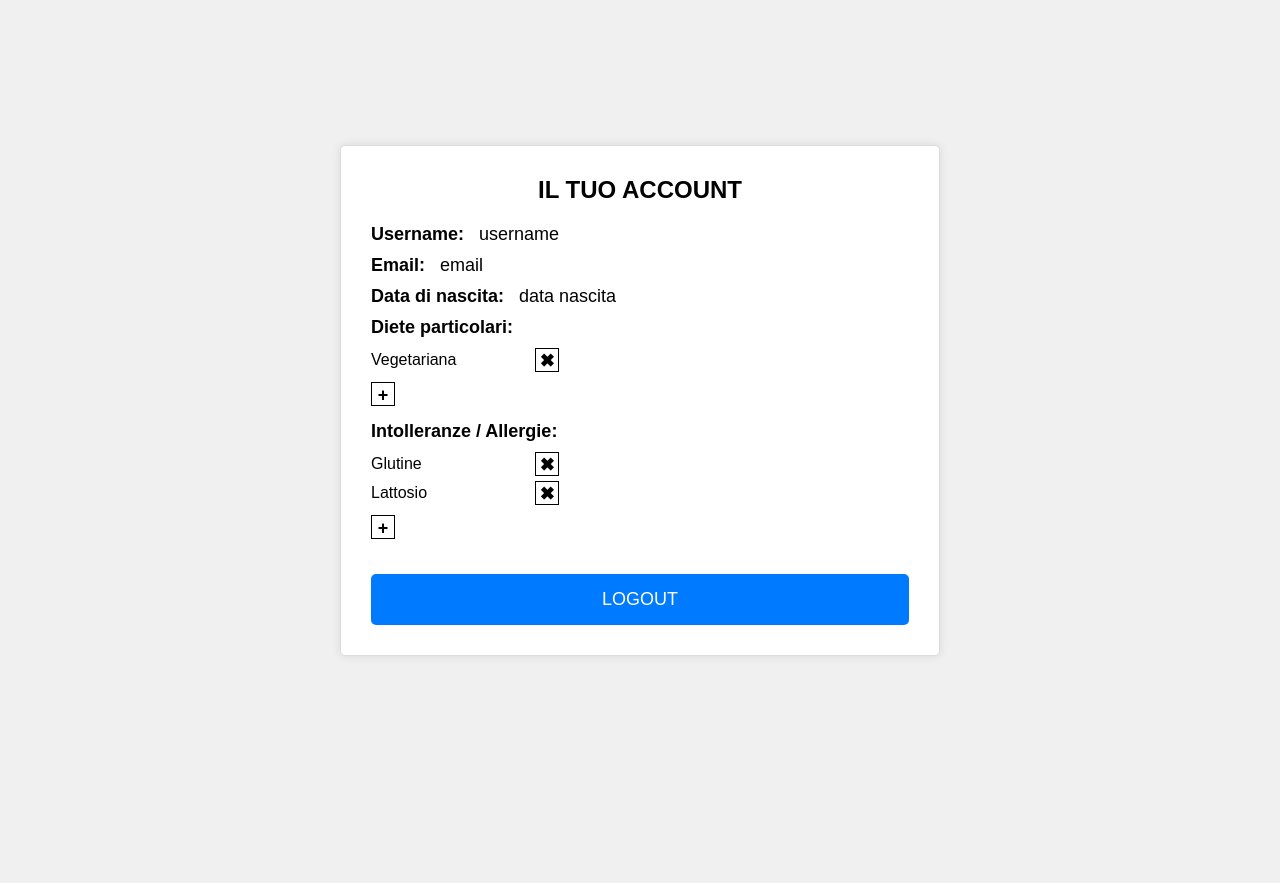
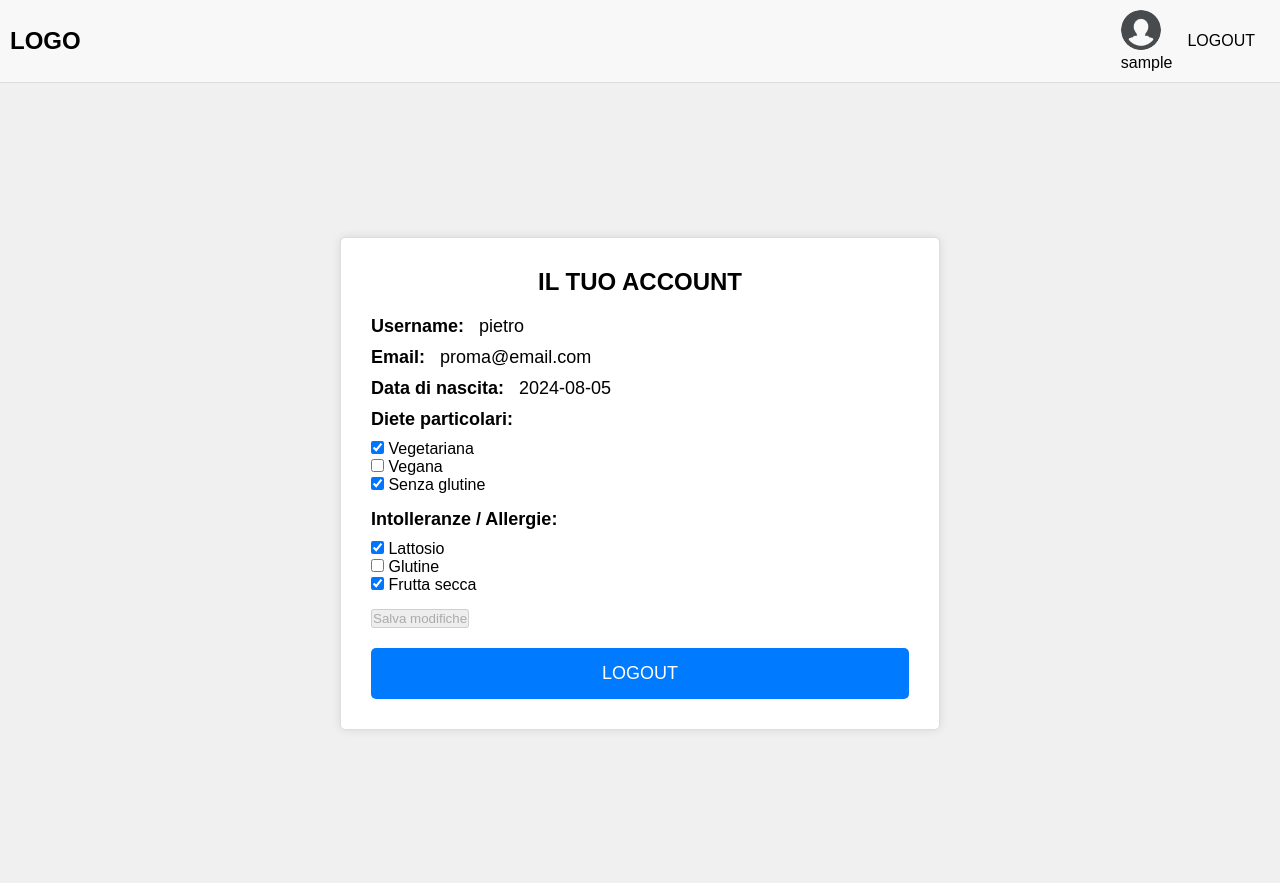
Before and after one commit to Dariop8/progetto-lab-ASSI-2023-2024, a Flask app: page /account in a window 1280 px wide. Before the commit the page ends 656 px from the top, so only its background shows below. Run offline with Flask 3, Linux system fonts and the light colour scheme; a user stored in the database is signed in.

Commit message:
l'utente può modificare le diete/allergie + fix

```diff
--- a/app.py
+++ b/app.py
@@ -210,13 +210,39 @@ def github_login():
 
     return redirect(url_for("main_route"))
 
-# @app.route('/<something>')
-# def goto(something):
-#     return redirect(url_for('main_route'))
+@app.route('/<something>')
+def goto(something):
+    return redirect(url_for('main_route'))
 
 @app.route("/account")
 def account():
-    return render_template("account.html")
+    if 'id' in session:
+        user_id = session['id']
+        user = Users.query.get(user_id)
+
+        if user:
+            return render_template("account.html", username=user.username, email=user.email, data_nascita=user.data_di_nascita.strftime('%Y-%m-%d') if user.data_di_nascita else "N/A", diete=user.diete, intolleranze=user.intolleranze)
+
+    return redirect(url_for("login"))
+
+@app.route('/update_preferences', methods=['POST'])
+def update_preferences():
+    if 'id' in session:
+        user_id = session['id']
+        user = Users.query.get(user_id)
+
+        # Aggiorna le diete
+        selected_diets = request.form.getlist('diet')
+        user.diete = selected_diets
+
+        # Aggiorna le intolleranze
+        selected_allergies = request.form.getlist('allergies')
+        user.intolleranze = selected_allergies
+
+        db.session.commit()
+        return redirect(url_for('account'))
+
+    return redirect(url_for('login'))
 
 @app.route("/ricetta")
 def ricetta():
--- /dev/null
+++ b/static/account.js
@@ -0,0 +1,27 @@
+// per disattivare il bottone salva modifiche se non è stato cambiato nessun flag
+
+document.addEventListener('DOMContentLoaded', function () {
+    const form = document.getElementById('preferences-form');
+    const saveButton = document.getElementById('save-button');
+
+    const initialState = {
+        diet: Array.from(document.querySelectorAll('input[name="diet"]')).map(cb => cb.checked),
+        allergies: Array.from(document.querySelectorAll('input[name="allergies"]')).map(cb => cb.checked),
+    };
+
+    function checkChanges() {
+        const currentState = {
+            diet: Array.from(document.querySelectorAll('input[name="diet"]')).map(cb => cb.checked),
+            allergies: Array.from(document.querySelectorAll('input[name="allergies"]')).map(cb => cb.checked),
+        };
+
+        const dietChanged = !initialState.diet.every((value, index) => value === currentState.diet[index]);
+        const allergiesChanged = !initialState.allergies.every((value, index) => value === currentState.allergies[index]);
+
+        saveButton.disabled = !(dietChanged || allergiesChanged);
+    }
+
+    form.addEventListener('change', checkChanges);
+
+    checkChanges();
+});
--- a/templates/account.html
+++ b/templates/account.html
@@ -1,3 +1,7 @@
+{% extends 'header.html' %}
+{% block contenttop %}
+
+
 <!DOCTYPE html>
 <html lang="it">
 <head>
@@ -5,45 +9,62 @@
     <meta name="viewport" content="width=device-width, initial-scale=1.0">
     <title>Il Tuo Account</title>
     <link rel="stylesheet" href="{{ url_for('static', filename='account.css')}}">
+    <script src="../static/account.js"></script>
+
 </head>
 <body>
+    {% endblock %}
+    {% block contentdown %}
     <div class="container">
 
         <main>
             <div class="account-box">
                 <h2>IL TUO ACCOUNT</h2>
                 <div class="account-details">
-                    <p>Username: <span class="user-info">username</span></p>
-                    <p>Email: <span class="user-info">email</span></p>
-                    <p>Data di nascita: <span class="user-info">data nascita</span></p>
-                    <div class="editable-info">
-                        <p>Diete particolari:</p>
-                        <div class="item-list">
-                            <div class="item">
-                                <span class="item-text">Vegetariana</span>
-                                <button class="remove-item">✖</button>
+
+                    <p>Username: <span class="user-info">{{ username }}</span></p>
+                    <p>Email: <span class="user-info">{{ email }}</span></p>
+                    <p>Data di nascita: <span class="user-info">{{ data_nascita }}</span></p>
+                    <form id="preferences-form" method="POST" action="/update_preferences">
+                        <div class="editable-info">
+                            <p>Diete particolari:</p>
+                            <div class="checkbox-group">
+                                <label>
+                                    <input type="checkbox" id="diet-vegetariana" name="diet" value="vegetariana" {% if 'vegetariana' in diete %} checked {% endif %}> Vegetariana
+                                </label><br>
+                                <label>
+                                    <input type="checkbox" id="diet-vegana" name="diet" value="vegana" {% if 'vegana' in diete %} checked {% endif %}> Vegana
+                                </label><br>
+                                <label>
+                                    <input type="checkbox" id="diet-senza-glutine" name="diet" value="senza-glutine" {% if 'senza-glutine' in diete %} checked {% endif %}> Senza glutine
+                                </label>
                             </div>
-                            <button class="add-item">+</button>
                         </div>
-                    </div>
-                    <div class="editable-info">
-                        <p>Intolleranze / Allergie:</p>
-                        <div class="item-list">
-                            <div class="item">
-                                <span class="item-text">Glutine</span>
-                                <button class="remove-item">✖</button>
+
+                        <div class="editable-info">
+                            <p>Intolleranze / Allergie:</p>
+                            <div class="checkbox-group">
+                                <label>
+                                    <input type="checkbox" id="allergy-lattosio" name="allergies" value="lattosio" {% if 'lattosio' in intolleranze %} checked {% endif %}> Lattosio
+                                </label><br>
+                                <label>
+                                    <input type="checkbox" id="allergy-glutine" name="allergies" value="glutine" {% if 'glutine' in intolleranze %} checked {% endif %}> Glutine
+                                </label><br>
+                                <label>
+                                    <input type="checkbox" id="allergy-frutta-secca" name="allergies" value="frutta-secca" {% if 'frutta-secca' in intolleranze %} checked {% endif %}> Frutta secca
+                                </label>
                             </div>
-                            <div class="item">
-                                <span class="item-text">Lattosio</span>
-                                <button class="remove-item">✖</button>
-                            </div>
-                            <button class="add-item">+</button>
                         </div>
-                    </div>
+
+                        <button type="submit" id="save-button" disabled>Salva modifiche</button>
+                    </form>
+
+
                 </div>
-                <button class="logout-button">LOGOUT</button>
+                <a href="{{ url_for('logout') }}"><button class="logout-button">LOGOUT</button></a>
             </div>
         </main>
     </div>
 </body>
 </html>
+{% endblock %}
--- a/templates/header.html
+++ b/templates/header.html
@@ -8,8 +8,8 @@
     {% if session %}
     <div class="user">
         <a href="account">
-        <img src="user_icon.png" alt="User Icon">
-        <p>Nome</p>
+        <img src="../static/images/deafault_profile_img.png" alt="User Icon">
+        <p>{{ session['username'] }}</p>
         </a>
         <a href="/logout">LOGOUT</a>
 
--- a/templates/login.html
+++ b/templates/login.html
@@ -36,7 +36,7 @@
                         <button id="facebook-button" class="facebook-login">f</button>
                         <button id="github-button" class="github-login">😺</button>
                     </div>
-                    <p><a href="/registrazione">Registrati</a></p>
+                    <p>Non hai ancora un account? <a href="/registrazione">Registrati</a></p>
                 </div>
             </div>
         </main>
--- a/templates/registrazione.html
+++ b/templates/registrazione.html
@@ -18,7 +18,7 @@
         <main>
             <div class="registration-box">
                 <h2>Registrazione</h2>
-                <form>
+                <form method="POST">
                     <div class="input-group">
                         <label for="username">Username</label>
                         <input type="text" id="username" name="username" required>
@@ -34,6 +34,10 @@
                     <div class="input-group">
                         <label for="password">Password</label>
                         <input type="password" id="password" name="password" required>
+                    </div>
+                    <div class="input-group">
+                        <label for="password_conf">Conferma Password</label>
+                        <input type="password" id="password_conf" name="password_conf" required>
                     </div>
 
                     <div class="input-group">
```
Also changed, not shown: templates/ricetta.html (+7 -0 lines), instance/db.sqlite, static/images/deafault_profile_img.png (added), 1 other file.
